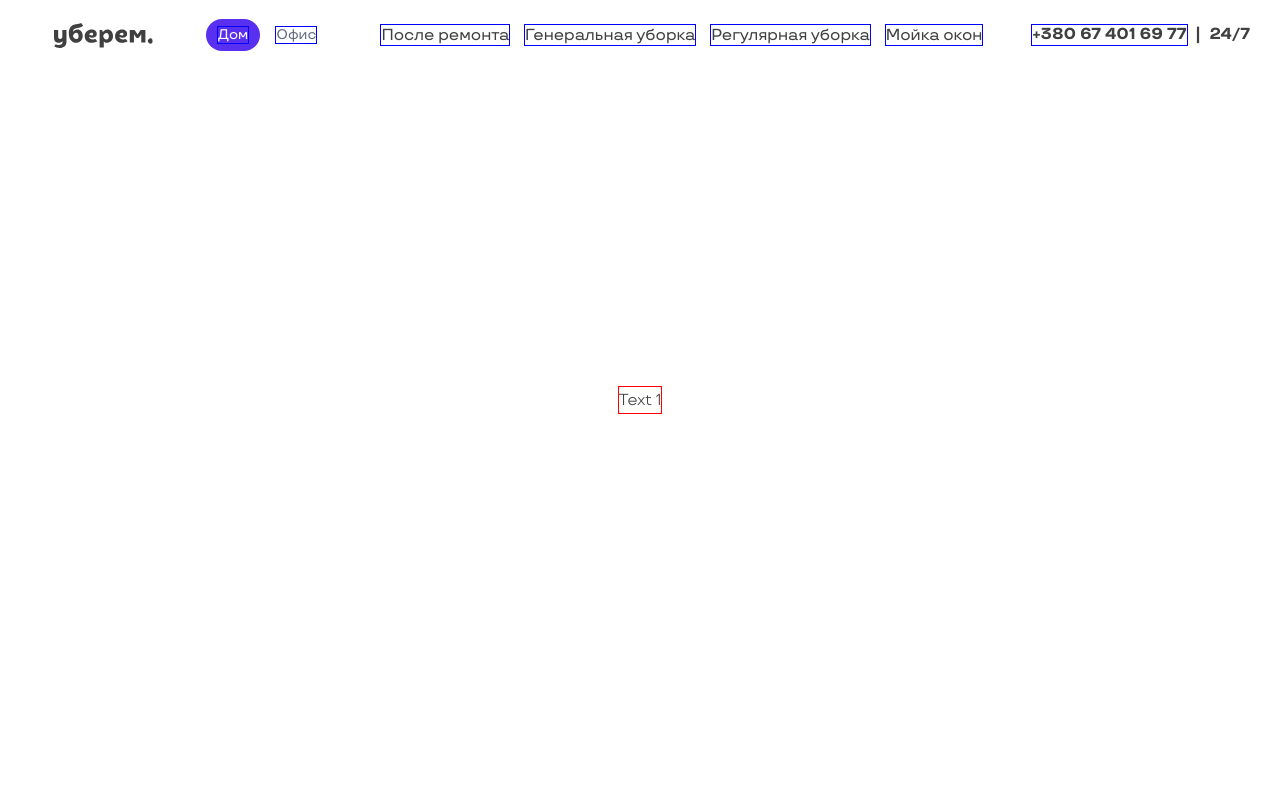
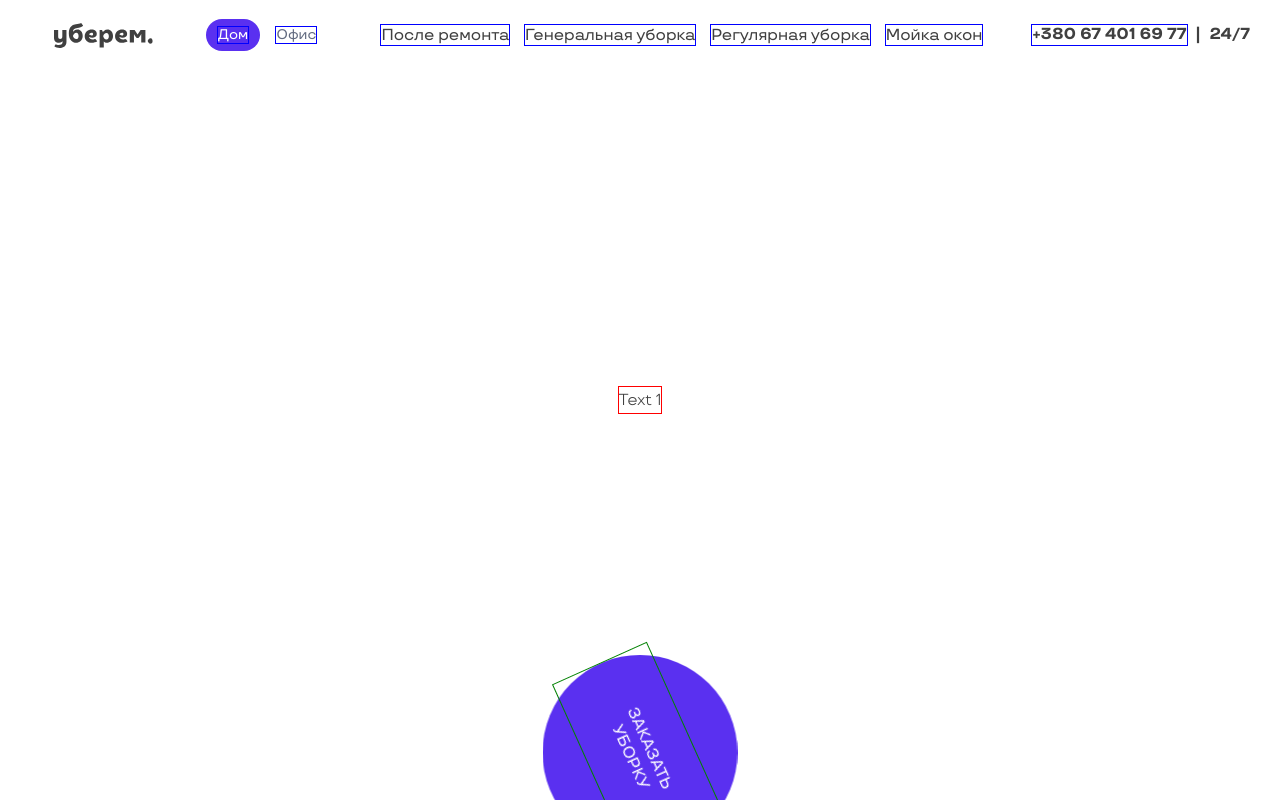
Before and after one commit to City7g/Redlab-test, a Nuxt app: page /about in a window 1280 px wide. Built offline with nearby package versions, Linux system fonts and the light colour scheme.

Commit message:
Add banner

```diff
--- a/app.vue
+++ b/app.vue
@@ -2,5 +2,6 @@
   <div>
     <Header />
     <NuxtPage />
+    <Banner />
   </div>
 </template>
--- /dev/null
+++ b/components/Banner.vue
@@ -0,0 +1,101 @@
+<script setup lang="ts">
+import gsap from 'gsap'
+
+const banner = ref<HTMLDivElement | null>(null)
+
+let isScrolled = false
+
+onMounted(() => {
+  window.addEventListener('scroll', () => {
+    if (window.scrollY < 5) {
+      gsap.to(banner.value, {
+        scale: 1,
+      })
+    } else if (document.querySelector('.some')?.classList.contains('fixed')) {
+      gsap.to(banner.value, {
+        scale: 0,
+        transformOrigin: 'bottom',
+      })
+    } else {
+      gsap.to(banner.value, {
+        scale: 0.8,
+      })
+    }
+  })
+
+  window.addEventListener('mousemove', (e) => {
+    const bannerSize = banner.value?.getBoundingClientRect()!
+    const distanceX = bannerSize?.left + bannerSize?.width / 2 - e.clientX
+    const distanceY = bannerSize?.top + bannerSize?.height / 2 - e.clientY
+
+    if (Math.abs(distanceX) < 200 && Math.abs(distanceY) < 200) {
+      gsap.to(banner.value, {
+        x: -distanceX / 4,
+        y: -distanceY / 4,
+        ease: 'sine.out',
+      })
+    } else {
+      gsap.to(banner.value, {
+        x: 0,
+        y: 0,
+        ease: 'sine.out',
+      })
+    }
+  })
+})
+</script>
+
+<template>
+  <div ref="banner" class="banner">
+    <div class="banner__block"></div>
+    <p class="banner__text">Заказать уборку</p>
+  </div>
+</template>
+
+<style lang="scss">
+.banner {
+  display: grid;
+  justify-content: center;
+  align-items: center;
+  width: 195px;
+  height: 195px;
+  border-radius: 50%;
+  color: #fff;
+  position: fixed;
+  left: 50%;
+  bottom: -50px;
+  z-index: 1000000;
+  text-align: center;
+  transform: translateX(-50%);
+
+  & > * {
+    grid-column: 1 / -1;
+    grid-row: 1 / -1;
+  }
+}
+
+.banner__block {
+  width: 100%;
+  height: 100%;
+  background-color: #5a30f0;
+  border-radius: 50%;
+}
+
+.banner__text {
+  padding: 30px;
+  font-size: 16px;
+  line-height: 1.3;
+  font-weight: 500;
+  text-transform: uppercase;
+  animation: rotate 30s linear infinite;
+}
+
+@keyframes rotate {
+  from {
+    transform: rotate(0deg);
+  }
+  to {
+    transform: rotate(360deg);
+  }
+}
+</style>
```
